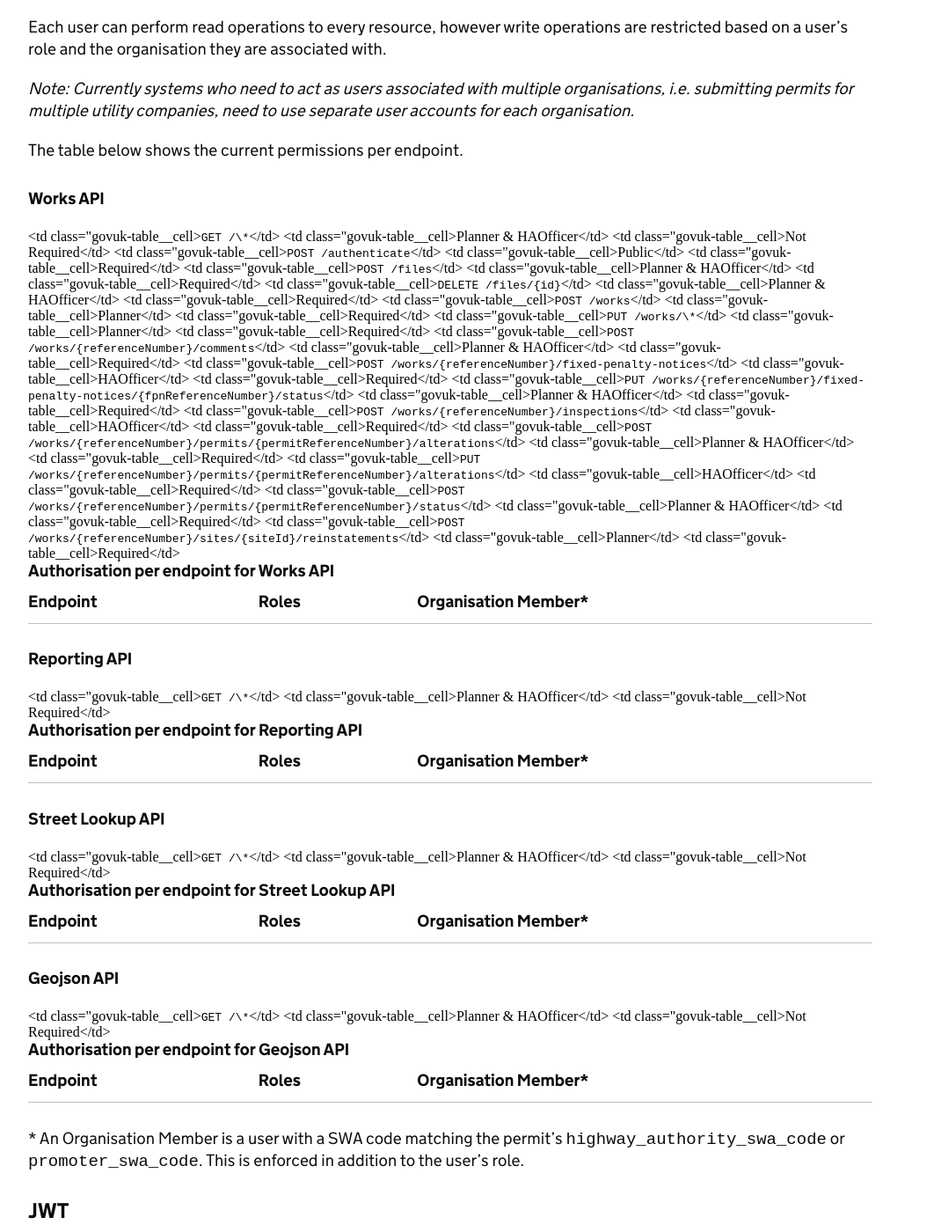
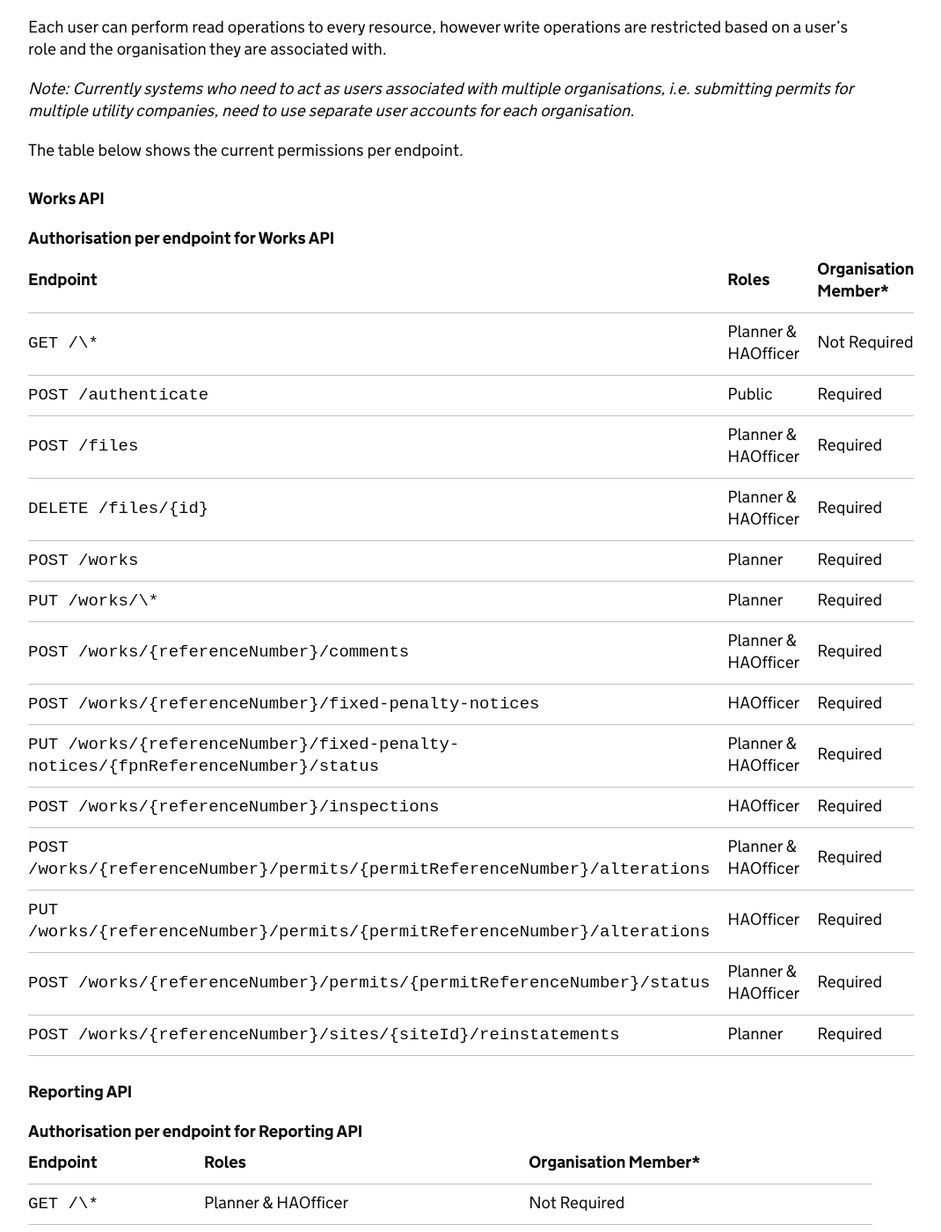
Before and after one commit to jgraham0325/land-register-api-docs, a Jekyll site: the page built from docs/api-documentation/V0.2/index.md, in a window 1280 px wide and 1400 px high, scrolled down 8404 px. Shown: the whole window at 88% size, without its empty margins (128-1198 px from the left). Built offline with Jekyll 4.4.1, drawn with Linux system fonts in a browser that asks for light colours; some of the changed text lies outside the part shown.

Commit message:
Fix missing closing quotes

```diff
--- a/docs/api-documentation/V0.2/index.md
+++ b/docs/api-documentation/V0.2/index.md
@@ -423,74 +423,74 @@ The table below shows the current permissions per endpoint.
   </thead>
   <tbody class="govuk-table__body">
     <tr class="govuk-table__row">
-      <td class="govuk-table__cell><code>GET /\*</code></td>
-      <td class="govuk-table__cell>Planner &amp; HAOfficer</td>
-      <td class="govuk-table__cell>Not Required</td>
-    </tr>
-    <tr class="govuk-table__row">
-      <td class="govuk-table__cell><code>POST /authenticate</code></td>
-      <td class="govuk-table__cell>Public</td>
-      <td class="govuk-table__cell>Required</td>
-    </tr>
-    <tr class="govuk-table__row">
-      <td class="govuk-table__cell><code>POST /files</code></td>
-      <td class="govuk-table__cell>Planner &amp; HAOfficer</td>
-      <td class="govuk-table__cell>Required</td>
-    </tr>
-    <tr class="govuk-table__row">
-      <td class="govuk-table__cell><code>DELETE /files/{id}</code></td>
-      <td class="govuk-table__cell>Planner &amp; HAOfficer</td>
-      <td class="govuk-table__cell>Required</td>
-    </tr>
-    <tr class="govuk-table__row">
-      <td class="govuk-table__cell><code>POST /works</code></td>
-      <td class="govuk-table__cell>Planner</td>
-      <td class="govuk-table__cell>Required</td>
-    </tr>
-    <tr class="govuk-table__row">
-      <td class="govuk-table__cell><code>PUT /works/\*</code></td>
-      <td class="govuk-table__cell>Planner</td>
-      <td class="govuk-table__cell>Required</td>
-    </tr>
-    <tr class="govuk-table__row">
-      <td class="govuk-table__cell><code>POST /works/{referenceNumber}/comments</code></td>
-      <td class="govuk-table__cell>Planner &amp; HAOfficer</td>
-      <td class="govuk-table__cell>Required</td>
-    </tr>
-    <tr class="govuk-table__row">
-      <td class="govuk-table__cell><code>POST /works/{referenceNumber}/fixed-penalty-notices</code></td>
-      <td class="govuk-table__cell>HAOfficer</td>
-      <td class="govuk-table__cell>Required</td>
-    </tr>
-    <tr class="govuk-table__row">
-      <td class="govuk-table__cell><code>PUT /works/{referenceNumber}/fixed-penalty-notices/{fpnReferenceNumber}/status</code></td>
-      <td class="govuk-table__cell>Planner &amp; HAOfficer</td>
-      <td class="govuk-table__cell>Required</td>
-    </tr>
-    <tr class="govuk-table__row">
-      <td class="govuk-table__cell><code>POST /works/{referenceNumber}/inspections</code></td>
-      <td class="govuk-table__cell>HAOfficer</td>
-      <td class="govuk-table__cell>Required</td>
-    </tr>
-    <tr class="govuk-table__row">
-      <td class="govuk-table__cell><code>POST /works/{referenceNumber}/permits/{permitReferenceNumber}/alterations</code></td>
-      <td class="govuk-table__cell>Planner &amp; HAOfficer</td>
-      <td class="govuk-table__cell>Required</td>
-    </tr>
-    <tr class="govuk-table__row">
-      <td class="govuk-table__cell><code>PUT /works/{referenceNumber}/permits/{permitReferenceNumber}/alterations</code></td>
-      <td class="govuk-table__cell>HAOfficer</td>
-      <td class="govuk-table__cell>Required</td>
-    </tr>
-    <tr class="govuk-table__row">
-      <td class="govuk-table__cell><code>POST /works/{referenceNumber}/permits/{permitReferenceNumber}/status</code></td>
-      <td class="govuk-table__cell>Planner &amp; HAOfficer</td>
-      <td class="govuk-table__cell>Required</td>
-    </tr>
-    <tr class="govuk-table__row">
-      <td class="govuk-table__cell><code>POST /works/{referenceNumber}/sites/{siteId}/reinstatements</code></td>
-      <td class="govuk-table__cell>Planner</td>
-      <td class="govuk-table__cell>Required</td>
+      <td class="govuk-table__cell"><code>GET /\*</code></td>
+      <td class="govuk-table__cell">Planner &amp; HAOfficer</td>
+      <td class="govuk-table__cell">Not Required</td>
+    </tr>
+    <tr class="govuk-table__row">
+      <td class="govuk-table__cell"><code>POST /authenticate</code></td>
+      <td class="govuk-table__cell">Public</td>
+      <td class="govuk-table__cell">Required</td>
+    </tr>
+    <tr class="govuk-table__row">
+      <td class="govuk-table__cell"><code>POST /files</code></td>
+      <td class="govuk-table__cell">Planner &amp; HAOfficer</td>
+      <td class="govuk-table__cell">Required</td>
+    </tr>
+    <tr class="govuk-table__row">
+      <td class="govuk-table__cell"><code>DELETE /files/{id}</code></td>
+      <td class="govuk-table__cell">Planner &amp; HAOfficer</td>
+      <td class="govuk-table__cell">Required</td>
+    </tr>
+    <tr class="govuk-table__row">
+      <td class="govuk-table__cell"><code>POST /works</code></td>
+      <td class="govuk-table__cell">Planner</td>
+      <td class="govuk-table__cell">Required</td>
+    </tr>
+    <tr class="govuk-table__row">
+      <td class="govuk-table__cell"><code>PUT /works/\*</code></td>
+      <td class="govuk-table__cell">Planner</td>
+      <td class="govuk-table__cell">Required</td>
+    </tr>
+    <tr class="govuk-table__row">
+      <td class="govuk-table__cell"><code>POST /works/{referenceNumber}/comments</code></td>
+      <td class="govuk-table__cell">Planner &amp; HAOfficer</td>
+      <td class="govuk-table__cell">Required</td>
+    </tr>
+    <tr class="govuk-table__row">
+      <td class="govuk-table__cell"><code>POST /works/{referenceNumber}/fixed-penalty-notices</code></td>
+      <td class="govuk-table__cell">HAOfficer</td>
+      <td class="govuk-table__cell">Required</td>
+    </tr>
+    <tr class="govuk-table__row">
+      <td class="govuk-table__cell"><code>PUT /works/{referenceNumber}/fixed-penalty-notices/{fpnReferenceNumber}/status</code></td>
+      <td class="govuk-table__cell">Planner &amp; HAOfficer</td>
+      <td class="govuk-table__cell">Required</td>
+    </tr>
+    <tr class="govuk-table__row">
+      <td class="govuk-table__cell"><code>POST /works/{referenceNumber}/inspections</code></td>
+      <td class="govuk-table__cell">HAOfficer</td>
+      <td class="govuk-table__cell">Required</td>
+    </tr>
+    <tr class="govuk-table__row">
+      <td class="govuk-table__cell"><code>POST /works/{referenceNumber}/permits/{permitReferenceNumber}/alterations</code></td>
+      <td class="govuk-table__cell">Planner &amp; HAOfficer</td>
+      <td class="govuk-table__cell">Required</td>
+    </tr>
+    <tr class="govuk-table__row">
+      <td class="govuk-table__cell"><code>PUT /works/{referenceNumber}/permits/{permitReferenceNumber}/alterations</code></td>
+      <td class="govuk-table__cell">HAOfficer</td>
+      <td class="govuk-table__cell">Required</td>
+    </tr>
+    <tr class="govuk-table__row">
+      <td class="govuk-table__cell"><code>POST /works/{referenceNumber}/permits/{permitReferenceNumber}/status</code></td>
+      <td class="govuk-table__cell">Planner &amp; HAOfficer</td>
+      <td class="govuk-table__cell">Required</td>
+    </tr>
+    <tr class="govuk-table__row">
+      <td class="govuk-table__cell"><code>POST /works/{referenceNumber}/sites/{siteId}/reinstatements</code></td>
+      <td class="govuk-table__cell">Planner</td>
+      <td class="govuk-table__cell">Required</td>
     </tr>
   </tbody>
 </table>
@@ -509,9 +509,9 @@ The table below shows the current permissions per endpoint.
   </thead>
   <tbody class="govuk-table__body">
     <tr class="govuk-table__row">
-      <td class="govuk-table__cell><code>GET /\*</code></td>
-      <td class="govuk-table__cell>Planner &amp; HAOfficer</td>
-      <td class="govuk-table__cell>Not Required</td>
+      <td class="govuk-table__cell"><code>GET /\*</code></td>
+      <td class="govuk-table__cell">Planner &amp; HAOfficer</td>
+      <td class="govuk-table__cell">Not Required</td>
     </tr>
   </tbody>
 </table>
@@ -530,9 +530,9 @@ The table below shows the current permissions per endpoint.
   </thead>
   <tbody class="govuk-table__body">
     <tr class="govuk-table__row">
-      <td class="govuk-table__cell><code>GET /\*</code></td>
-      <td class="govuk-table__cell>Planner &amp; HAOfficer</td>
-      <td class="govuk-table__cell>Not Required</td>
+      <td class="govuk-table__cell"><code>GET /\*</code></td>
+      <td class="govuk-table__cell">Planner &amp; HAOfficer</td>
+      <td class="govuk-table__cell">Not Required</td>
     </tr>
   </tbody>
 </table>
@@ -551,9 +551,9 @@ The table below shows the current permissions per endpoint.
   </thead>
   <tbody class="govuk-table__body">
     <tr class="govuk-table__row">
-      <td class="govuk-table__cell><code>GET /\*</code></td>
-      <td class="govuk-table__cell>Planner &amp; HAOfficer</td>
-      <td class="govuk-table__cell>Not Required</td>
+      <td class="govuk-table__cell"><code>GET /\*</code></td>
+      <td class="govuk-table__cell">Planner &amp; HAOfficer</td>
+      <td class="govuk-table__cell">Not Required</td>
     </tr>
   </tbody>
 </table>
```
